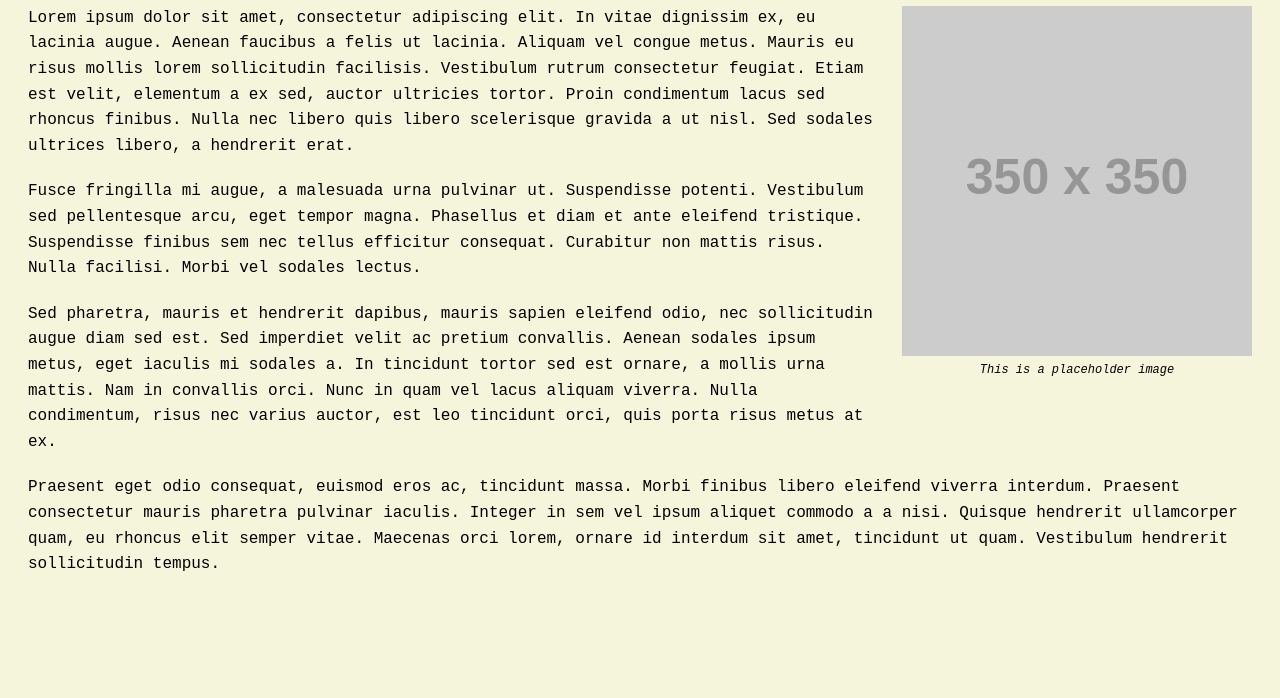
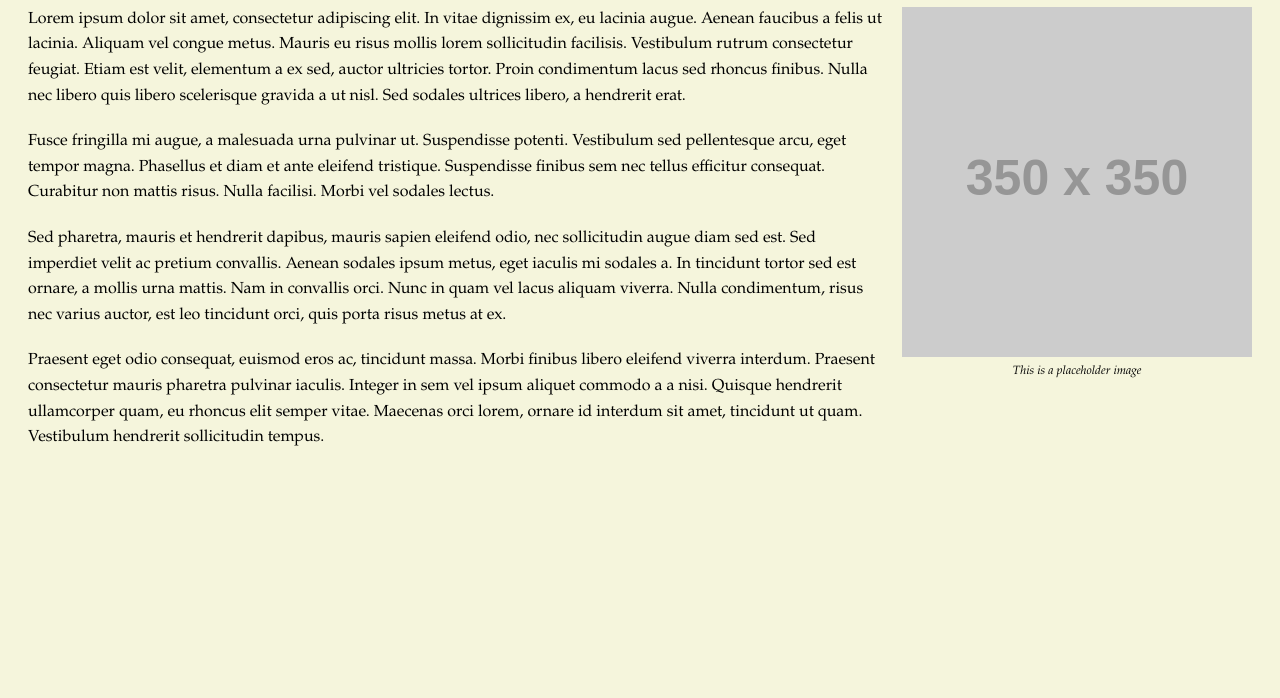
Before and after one commit to s3593614/s3593614, a plain HTML site: page index.html in a window 1280 px wide. Shown: the part 102-800 px from the top of the page. Drawn offline with Linux system fonts and the light colour scheme; placeholder pictures from the web are drawn by us.

Commit message:
Update index.html

```diff
--- a/index.html
+++ b/index.html
@@ -6,7 +6,7 @@
   <title>Enhanced Lorem Ipsum Page</title>
   <style>
     body {
-      font-family: "Courier New", Courier, monospace;
+      font-family: "Garamond", serif;
       background-color: #f5f5dc; /* Old paper/beige-like background */
       padding: 20px;
     }
```
